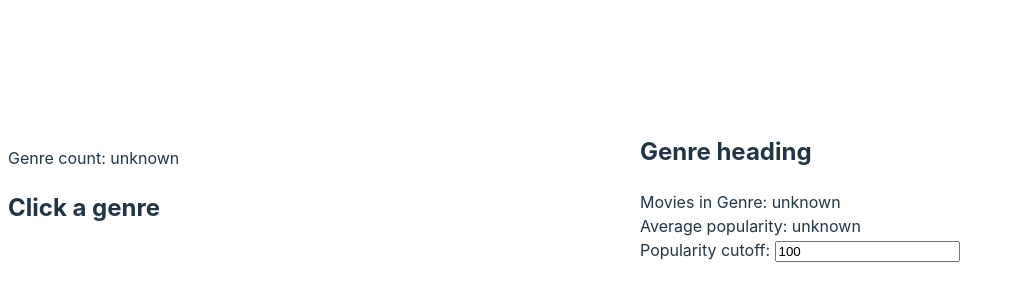
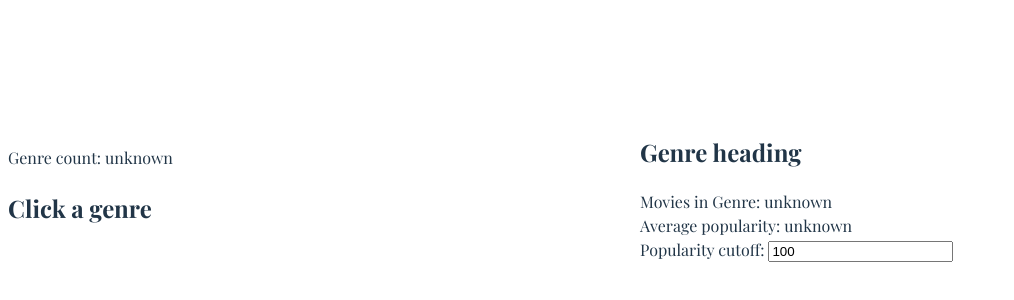
Before and after one commit to skiadas/tmdbDataJs, a website: page index.html in a window 1280 px wide. Shown: the part 212-512 px from the top of the page, without its empty margins (0-1014 px from the left). Drawn offline with nearby package versions, Linux system fonts and the light colour scheme.

Commit message:
Update before switching to express

```diff
--- a/index.html
+++ b/index.html
@@ -4,6 +4,9 @@
   <meta charset="UTF-8">
   <meta name="viewport" content="width=device-width, initial-scale=1.0">
   <title>Movie Data</title>
+  <link rel="preconnect" href="https://fonts.googleapis.com">
+  <link rel="preconnect" href="https://fonts.gstatic.com" crossorigin>
+  <link href="https://fonts.googleapis.com/css2?family=Playfair+Display:wght@400;700&display=swap" rel="stylesheet">
   <link rel="stylesheet" href="src/style.css">
 </head>
 <body style="display: flex; flex-direction: row;">
--- a/src/style.css
+++ b/src/style.css
@@ -1,5 +1,6 @@
 :root {
-  font-family: Inter, system-ui, Avenir, Helvetica, Arial, sans-serif;
+  font-family: 'Playfair Display', serif;
+  /* font-family: Inter, system-ui, Avenir, Helvetica, Arial, sans-serif; */
   line-height: 1.5;
   font-weight: 400;
 
```
Also changed, not shown: package.json (+7 -2 lines), vite.config.ts (+7 -0 lines), src/genres.json (renamed from public/genres.json), src/movies.json (renamed from public/movies.json), src/script.mts, src/script.spec.mts (added), 2 other files.
